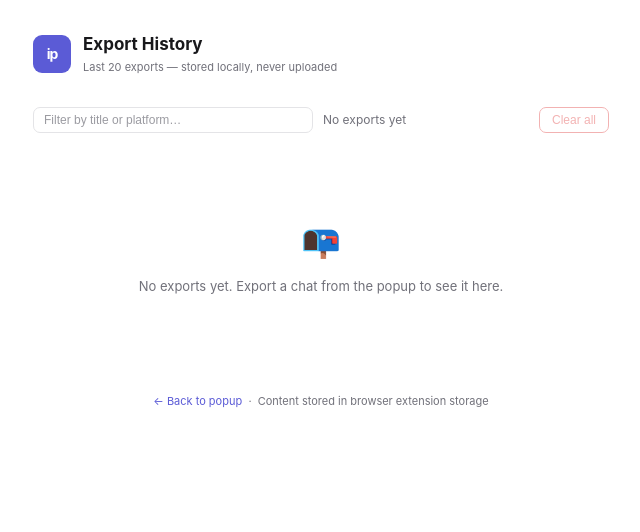
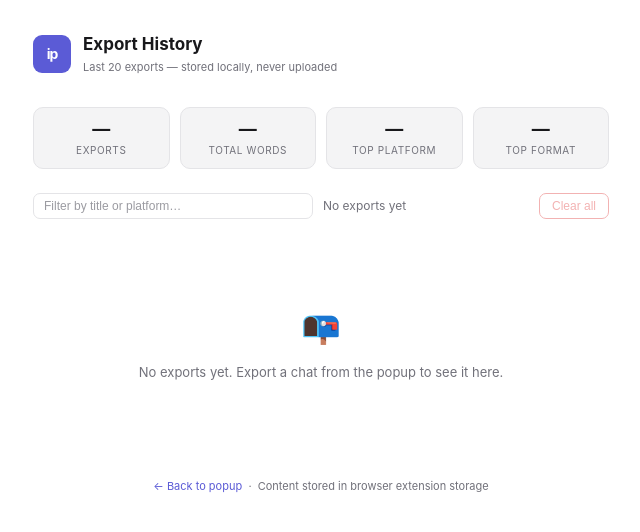
Before and after one commit to tronicum/inkpour, a browser extension: page history.html in a window 1280 px wide. Shown: the whole page, without its empty margins (319-959 px from the left). Drawn offline with Linux system fonts and the light colour scheme.

Commit message:
feat: history stats bar (exports, words, top platform/format) (task 32)

```diff
--- a/history.html
+++ b/history.html
@@ -217,6 +217,39 @@
       color: var(--text);
     }
 
+    /* ── Stats bar ── */
+    .stats-bar {
+      display: flex;
+      gap: 10px;
+      flex-wrap: wrap;
+      margin-bottom: 1.5rem;
+    }
+    .stat-pill {
+      display: flex;
+      flex-direction: column;
+      align-items: center;
+      background: var(--surface);
+      border: 1px solid var(--border);
+      border-radius: var(--radius);
+      padding: 10px 16px;
+      flex: 1;
+      min-width: 100px;
+    }
+    .stat-value {
+      font-size: 18px;
+      font-weight: 700;
+      color: var(--text);
+      line-height: 1.2;
+    }
+    .stat-label {
+      font-size: 10px;
+      color: var(--subtext);
+      text-transform: uppercase;
+      letter-spacing: 0.06em;
+      margin-top: 3px;
+      white-space: nowrap;
+    }
+
     /* ── Footer ── */
     footer {
       margin-top: 2rem;
@@ -234,6 +267,25 @@
     <div class="header-text">
       <h1>Export History</h1>
       <p>Last 20 exports — stored locally, never uploaded</p>
+    </div>
+  </div>
+
+  <div class="stats-bar" id="statsBar" hidden>
+    <div class="stat-pill">
+      <span class="stat-value" id="statExports">—</span>
+      <span class="stat-label">Exports</span>
+    </div>
+    <div class="stat-pill">
+      <span class="stat-value" id="statWords">—</span>
+      <span class="stat-label">Total words</span>
+    </div>
+    <div class="stat-pill">
+      <span class="stat-value" id="statPlatform">—</span>
+      <span class="stat-label">Top platform</span>
+    </div>
+    <div class="stat-pill">
+      <span class="stat-value" id="statFormat">—</span>
+      <span class="stat-label">Top format</span>
     </div>
   </div>
 
--- a/history.js
+++ b/history.js
@@ -188,6 +188,43 @@
     }
   }
 
+  // ─── Stats ─────────────────────────────────────────────────────────────────
+
+  function renderStats(entries) {
+    const statsBar = document.getElementById('statsBar');
+    if (!statsBar || entries.length === 0) {
+      if (statsBar) statsBar.hidden = true;
+      return;
+    }
+    statsBar.hidden = false;
+
+    // Total exports
+    document.getElementById('statExports').textContent = entries.length;
+
+    // Total words
+    const totalWords = entries.reduce((sum, e) => sum + (e.wordCount || 0), 0);
+    document.getElementById('statWords').textContent =
+      totalWords > 0 ? '~' + totalWords.toLocaleString() : '—';
+
+    // Top platform
+    const platFreq = {};
+    for (const e of entries) {
+      if (e.platform) platFreq[e.platform] = (platFreq[e.platform] || 0) + 1;
+    }
+    const topPlat = Object.entries(platFreq).sort((a, b) => b[1] - a[1])[0];
+    document.getElementById('statPlatform').textContent = topPlat ? topPlat[0] : '—';
+
+    // Top format
+    const fmtFreq = {};
+    for (const e of entries) {
+      const f = e.format || 'unknown';
+      fmtFreq[f] = (fmtFreq[f] || 0) + 1;
+    }
+    const topFmt = Object.entries(fmtFreq).sort((a, b) => b[1] - a[1])[0];
+    const fmtDisplay = topFmt ? (FORMAT_LABEL[topFmt[0]] ?? topFmt[0].toUpperCase()) : '—';
+    document.getElementById('statFormat').textContent = fmtDisplay;
+  }
+
   // ─── Load and display ──────────────────────────────────────────────────────
 
   async function loadHistory() {
@@ -195,6 +232,7 @@
     allEntries = result?.inkpour_history ?? [];
 
     clearBtn.disabled = allEntries.length === 0;
+    renderStats(allEntries);
     applyFilter(searchBox?.value ?? '');
   }
 
@@ -213,6 +251,7 @@
     countLabel.textContent = 'No exports yet';
     clearBtn.disabled = true;
     if (searchBox) searchBox.value = '';
+    renderStats([]);
   });
 
   // ─── Init ──────────────────────────────────────────────────────────────────
```
Also changed, not shown: planning.md (+8 -5 lines).
